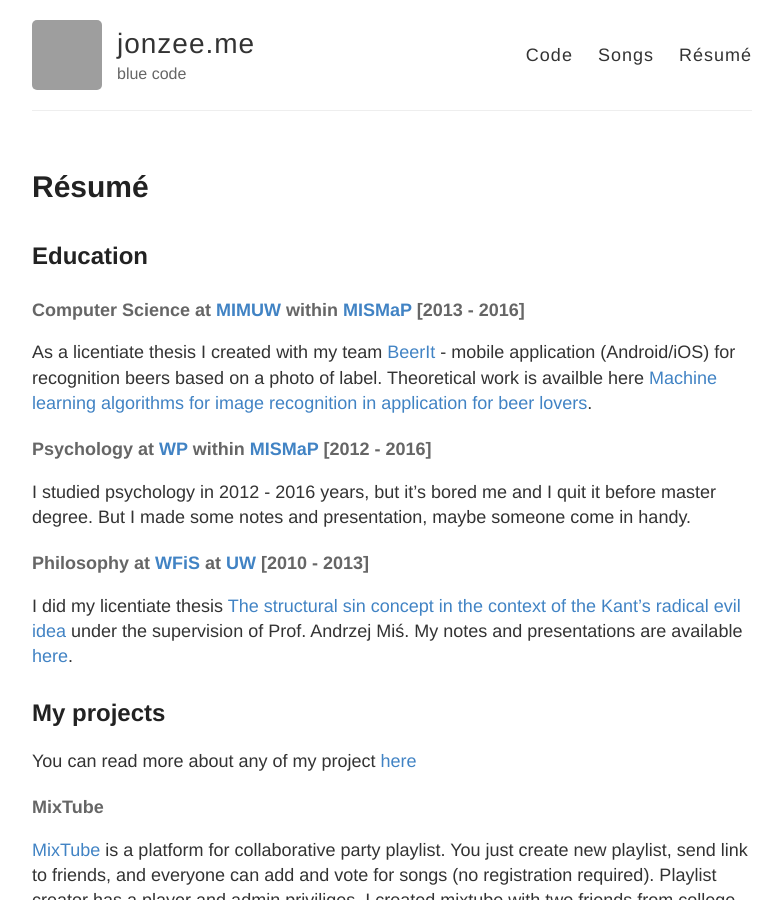
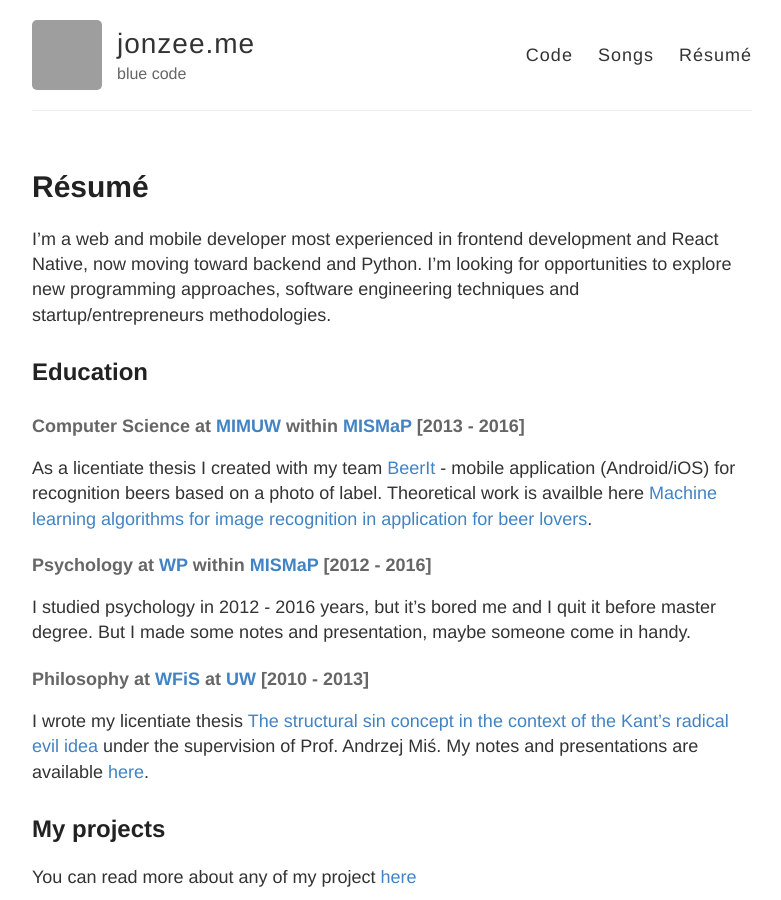
Before and after one commit to janhorubala/janhorubala.github.io, a Jekyll site: the page built from resume.md, in a window 1280 px wide and 900 px high. Shown: the whole window, without its empty margins (248-1029 px from the left). Built offline with Jekyll 4.4.1, drawn with Linux system fonts in a browser that asks for light colours; grey boxes are pictures that could not be loaded.

Commit message:
Improve resume

```diff
--- a/resume.md
+++ b/resume.md
@@ -4,6 +4,7 @@ title: Résumé
 permalink: /resume/
 ---
 
+I'm a web and mobile developer most experienced in frontend development and React Native, now moving toward backend and Python. I'm looking for opportunities to explore new programming approaches, software engineering techniques and startup/entrepreneurs methodologies.
 
 ## Education
 
@@ -14,7 +15,7 @@ As a licentiate thesis I created with my team [BeerIt](https://beerit.co){:targe
 I studied psychology in 2012 - 2016 years, but it’s bored me and I quit it before master degree. But I made some notes and presentation, maybe someone come in handy.
 
 #### Philosophy at [WFiS](http://www.wfis.uw.edu.pl/){:target="_blank"} at [UW](http://www.uw.edu.pl/){:target="_blank"} [2010 - 2013]
-I did my licentiate thesis [The structural sin concept in the context of the Kant's radical evil idea]({{ site.baseurl }}/assets/files/thesis_philosophy.pdf){:target="_blank"} under the supervision of Prof. Andrzej Miś.
+I wrote my licentiate thesis [The structural sin concept in the context of the Kant's radical evil idea]({{ site.baseurl }}/assets/files/thesis_philosophy.pdf){:target="_blank"} under the supervision of Prof. Andrzej Miś.
 My notes and presentations are available [here]({{ site.baseurl }}/assets/files/thesis_philosophy.pdf){:target="_blank"}.
 
 
@@ -136,8 +137,6 @@ I recorded EP with my rock band Aleafonic in Narocz Studio. But there is one thi
 
 #### Studium filozoficzno-teologiczne
 
-####
-
 
 
 
```
